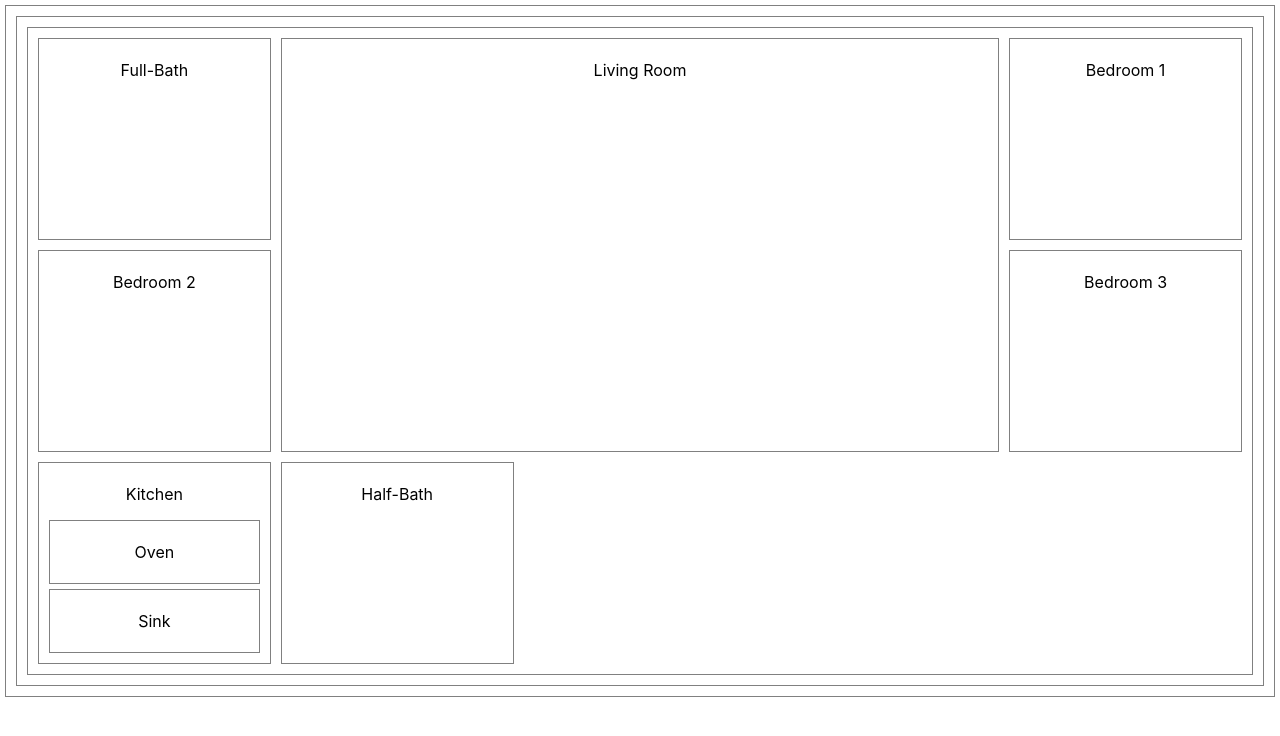
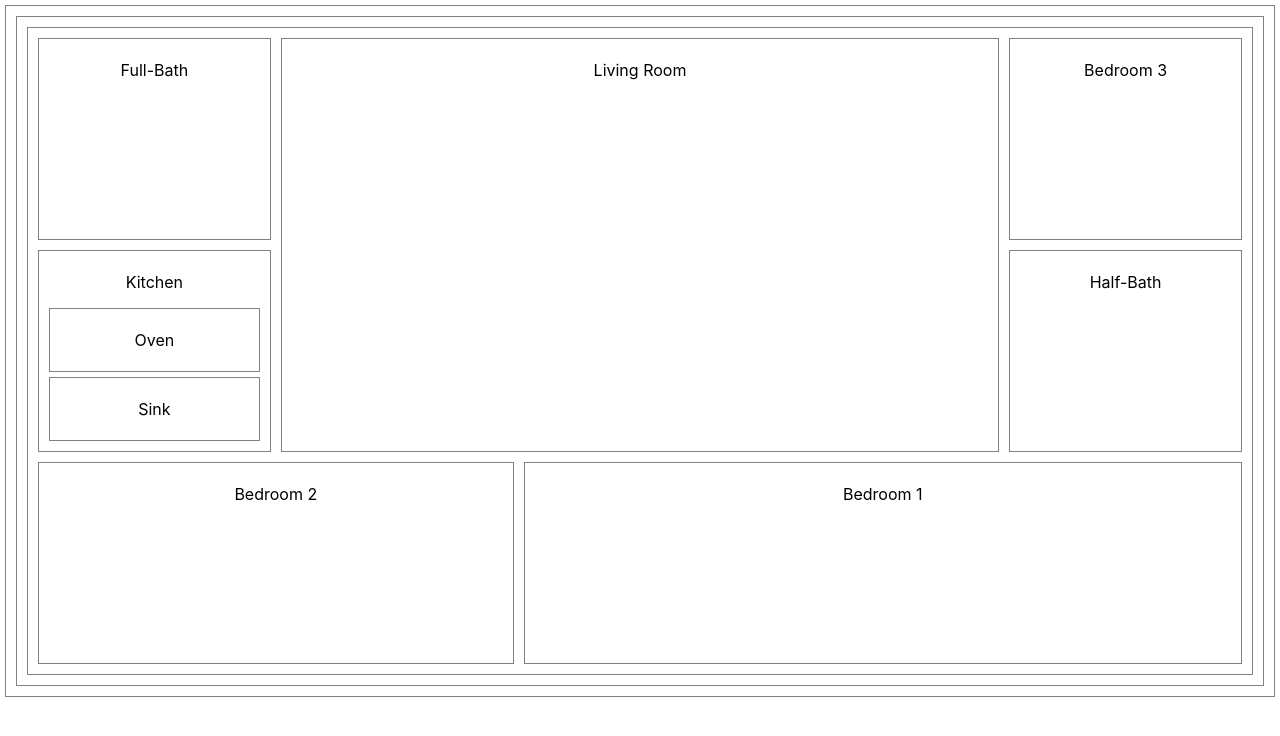
Before and after one commit to Madfarm/floor-plan, a React (Create React App) app: page / in a window 1280 px wide. Shown: the top 736 px of the page. Built offline with nearby package versions, Linux system fonts and the light colour scheme.

Commit message:
Position all bathrooms

```diff
--- /dev/null
+++ b/src/components/FloorPlan/Bedroom/Bedroom.css
@@ -0,0 +1,7 @@
+#bedroom-1 {
+    grid-area: 3 / 3 / 3 / span 3;
+}
+
+#bedroom-2 {
+    grid-area: 3 / 1 / 3 / span 2;
+}
--- a/src/components/FloorPlan/Bedroom/Bedroom.tsx
+++ b/src/components/FloorPlan/Bedroom/Bedroom.tsx
@@ -1,3 +1,6 @@
+
+import './Bedroom.css'
+
 
 type BedroomProps = {
     bedNum: number
@@ -5,7 +8,7 @@ type BedroomProps = {
 
 export default function Bedroom({ bedNum }: BedroomProps){
     return (
-        <div>
+        <div id={`bedroom-${bedNum}`}>
             <p>Bedroom {bedNum}</p>
         </div>
     )
```
